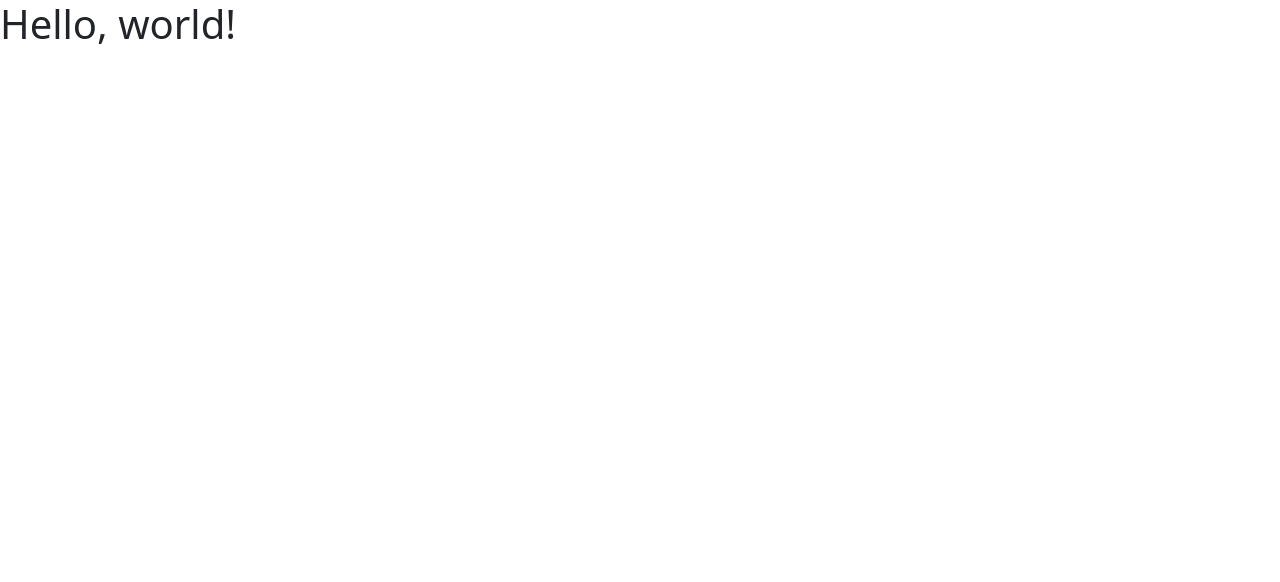
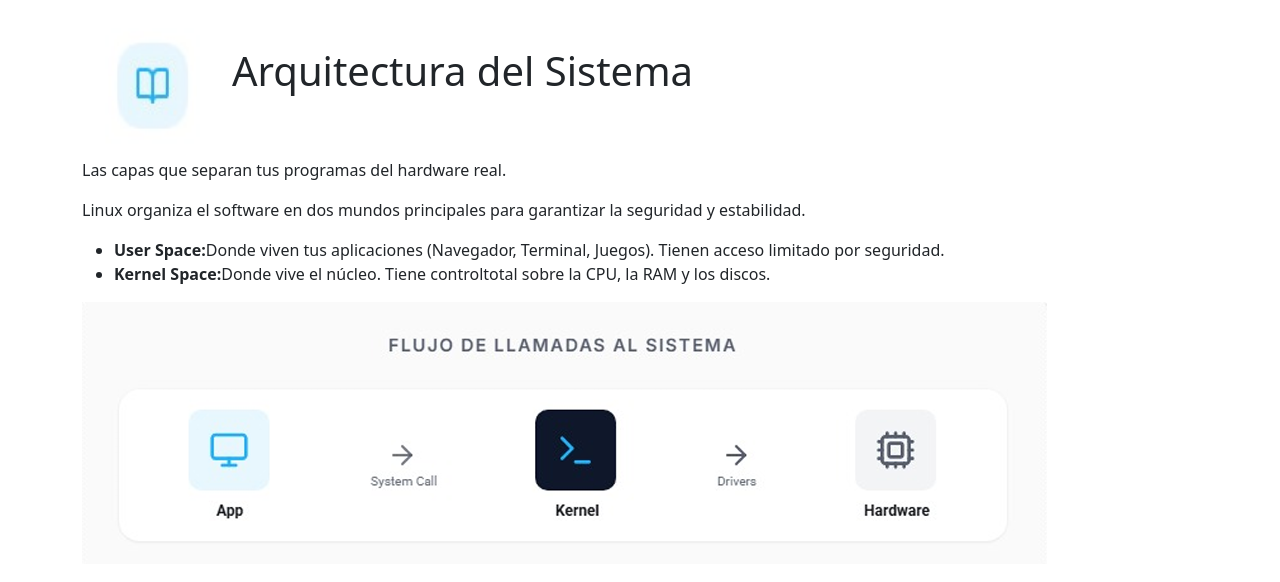
Before and after one commit to TilowolfX/Alva, a plain HTML site: page page-arquitectura.html in a window 1280 px wide. Drawn offline with Linux system fonts and the light colour scheme.

Commit message:
Se edito la page arquitectura
Se agrego contenido e imagen a la pagina

```diff
--- a/page-arquitectura.html
+++ b/page-arquitectura.html
@@ -8,7 +8,37 @@
     <link rel="stylesheet" href="/assets/css/main.css">
   </head>
   <body>
-    <h1>Hello, world!</h1>
+    <section id="" class="container">
+      <h1> <img src="/assets/img/introduccion/Icono introduccion.jpg" alt="Icono" width="150" height="150">Arquitectura del Sistema</h1>
+      <p>Las capas que separan tus programas del hardware real.</p>
+      <p>Linux organiza el software en dos mundos principales para garantizar la seguridad y estabilidad.
+        <ul>
+          <li><strong>User Space:</strong>Donde viven tus aplicaciones (Navegador, Terminal, Juegos). Tienen acceso limitado por seguridad.</li>
+          <li><strong>Kernel Space:</strong>Donde vive el núcleo. Tiene controltotal sobre la CPU, la RAM y los discos.</li>
+        </ul>
+      </p>
+      <img src="assets/img/arquitectura/Arquitectura-esquema.webp" alt="">
+
+    </section>
+
+
+
+
+
+
+
+
+
+
+
+
+
+
+
+
+
+
+
   </body>
 
 
```
Also changed, not shown: assets/img/arquitectura/Arquitectura-esquema.webp (added), assets/img/arquitectura/Tabla comparativa.jpg (deleted).
